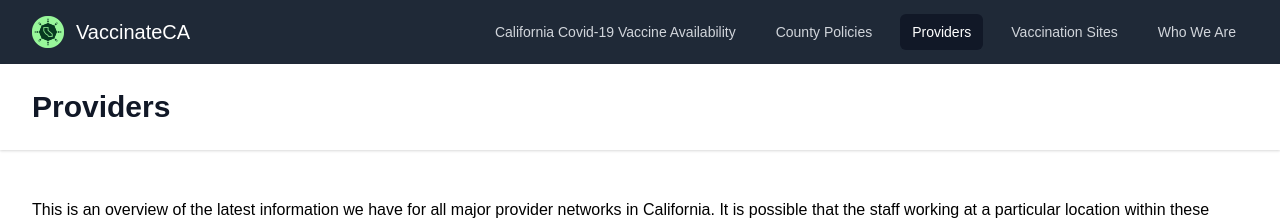
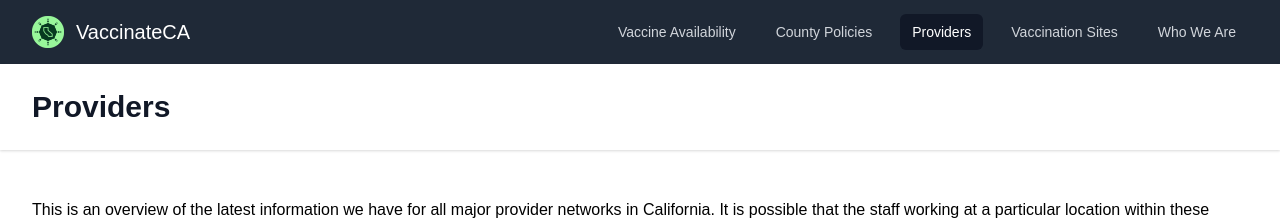
Before and after one commit to CAVaccineInventory/site, a Jekyll site: the page built from providers.md, in a window 1280 px wide. Shown: the top 220 px of the page. Built offline with Jekyll 4.4.1, drawn with Linux system fonts in a browser that asks for light colours; some web fonts are replaced.

Commit message:
Shorten page title to make room for `Providers` 🚧

```diff
--- a/index.html
+++ b/index.html
@@ -1,8 +1,6 @@
 ---
-# Feel free to add content and custom Front Matter to this file.
-
 layout: default
-title: California Covid-19 Vaccine Availability
+title: Vaccine Availability
 add_to_nav: true
 homepage: true
 ---
```
